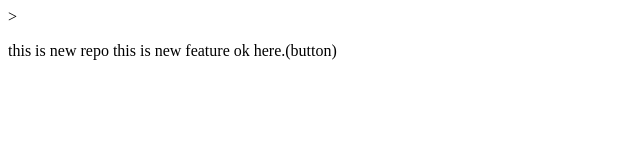
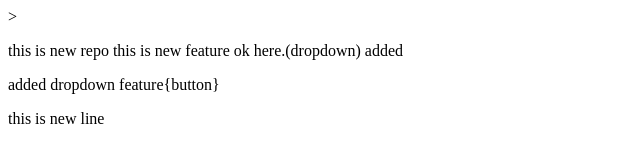
Before and after one commit to deeptishetty143/localrepo, a plain HTML site: page index.html in a window 1280 px wide. Shown: the whole page, without its empty margins (0-640 px from the left). Drawn offline with Linux system fonts and the light colour scheme.

Commit message:
add new line

```diff
--- a/index.html
+++ b/index.html
@@ -1,4 +1,6 @@
 ><P>
     this is new repo
-    this is new feature ok here.(button)
+    this is new feature ok here.(dropdown) added
+   <p>added dropdown feature{button}</p>
+   this is new line
 </P>
```
